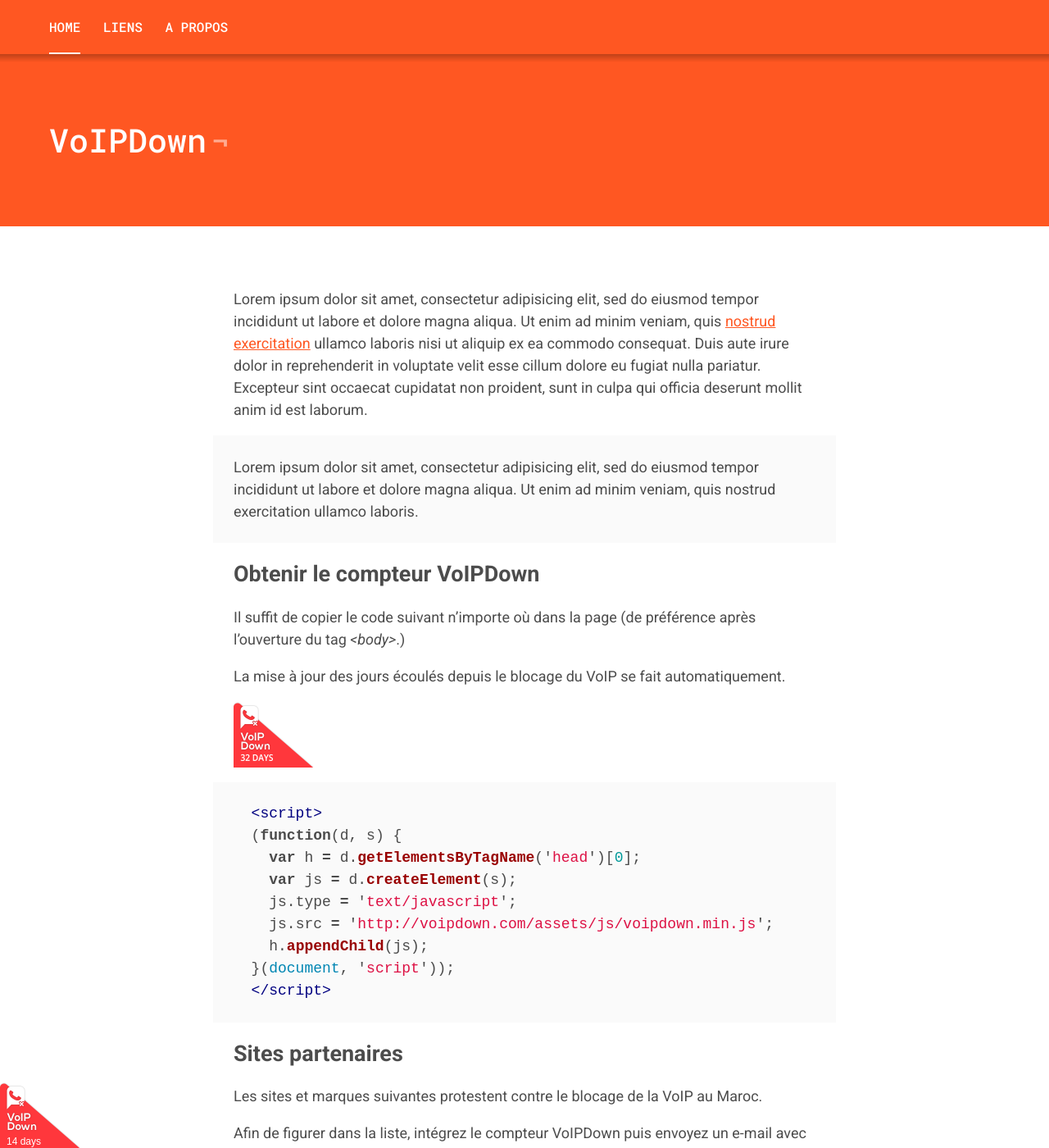
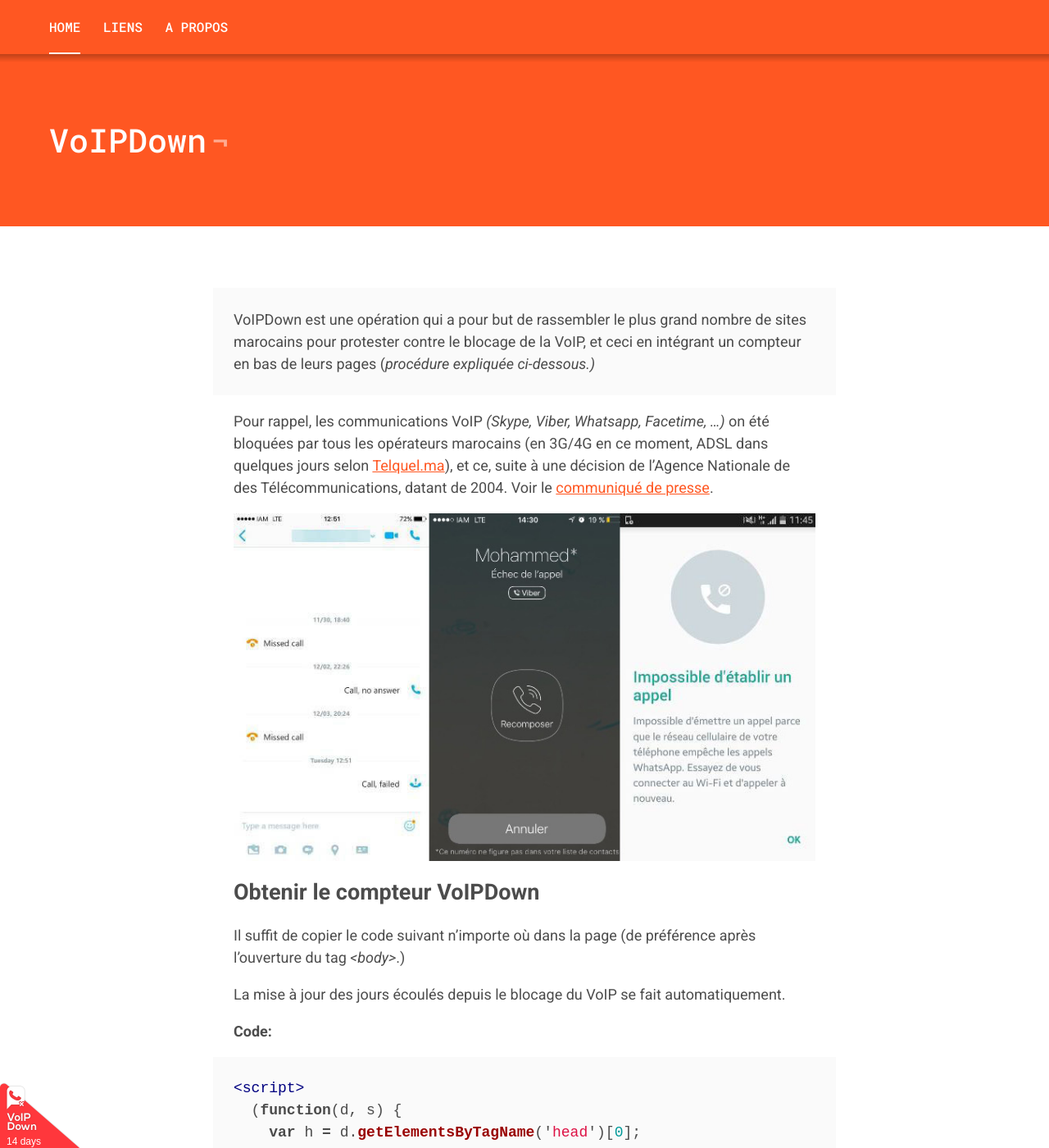
Before and after one commit to VoIPDown/voipdown.github.io, a Jekyll site: the page built from index.markdown, in a window 1280 px wide and 1400 px high. Shown: the whole window at 82% size. Built offline with Jekyll 4.4.1, drawn with Linux system fonts in a browser that asks for light colours; some of the changed text lies outside the part shown.

Commit message:
Add homepage copy.

```diff
--- a/index.markdown
+++ b/index.markdown
@@ -2,9 +2,11 @@
 layout: page
 title: VoIPDown
 ---
-Lorem ipsum dolor sit amet, consectetur adipisicing elit, sed do eiusmod tempor incididunt ut labore et dolore magna aliqua. Ut enim ad minim veniam, quis [nostrud exercitation](http://alexcarpenter.me) ullamco laboris nisi ut aliquip ex ea commodo consequat. Duis aute irure dolor in reprehenderit in voluptate velit esse cillum dolore eu fugiat nulla pariatur. Excepteur sint occaecat cupidatat non proident, sunt in culpa qui officia deserunt mollit anim id est laborum.
+> VoIPDown est une opération qui a pour but de rassembler le plus grand nombre de sites marocains pour protester contre le blocage de la VoIP, et ceci en intégrant un compteur en bas de leurs pages (*procédure expliquée ci-dessous.)*
 
-> Lorem ipsum dolor sit amet, consectetur adipisicing elit, sed do eiusmod tempor incididunt ut labore et dolore magna aliqua. Ut enim ad minim veniam, quis nostrud exercitation ullamco laboris.
+Pour rappel, les communications VoIP *(Skype, Viber, Whatsapp, Facetime, ...)* on été bloquées par tous les opérateurs marocains (en 3G/4G en ce moment, ADSL dans quelques jours selon [Telquel.ma](http://telquel.ma/2016/01/12/plus-quelques-reglages-blocage-total-voip-maroc_1477504){:target="_blank"}), et ce, suite à une décision de l'Agence Nationale de des Télécommunications, datant de 2004. Voir le [communiqué de presse](http://anrt.ma/sites/default/files/CP-Telephonie-IP-fr.pdf){:target="_blank"}.
+
+<img src="/assets/images/failed-calls-screenshots.jpg" alt="VoIP Bloqué au Maroc">
 
 ## Obtenir le compteur VoIPDown
 
@@ -12,10 +14,10 @@
 
 La mise à jour des jours écoulés depuis le blocage du VoIP se fait automatiquement.
 
-<img src="/assets/images/ribbon-example.png" alt="Compteur VoIPDown" width="100" height="80">
+#### Code:
 
 {% highlight html %}
-  <script>
+<script>
   (function(d, s) {
     var h = d.getElementsByTagName('head')[0];
     var js = d.createElement(s);
@@ -23,14 +25,16 @@
     js.src = 'http://voipdown.com/assets/js/voipdown.min.js';
     h.appendChild(js);
   }(document, 'script'));
-  </script>
+</script>
 {% endhighlight %}
 
-## Sites partenaires
+> *Exemple* <img src="/assets/images/ribbon-example.png" alt="Compteur VoIPDown" width="100" height="80">
 
-Les sites et marques suivantes protestent contre le blocage de la VoIP au Maroc.
+## Sites participants
 
 Afin de figurer dans la liste, intégrez le compteur VoIPDown puis envoyez un e-mail avec le lien de votre site à **allo[AT]voipdown[DOT]com**
+
+Les sites suivants protestent contre le blocage de la VoIP au Maroc.
 
 {% for brand in site.data.supporters %}
   <a href="{{brand.link}}" target="_blank">{{ brand.name }}</a>
```
Also changed, not shown: assets/images/failed-calls-screenshots.jpg (added).
